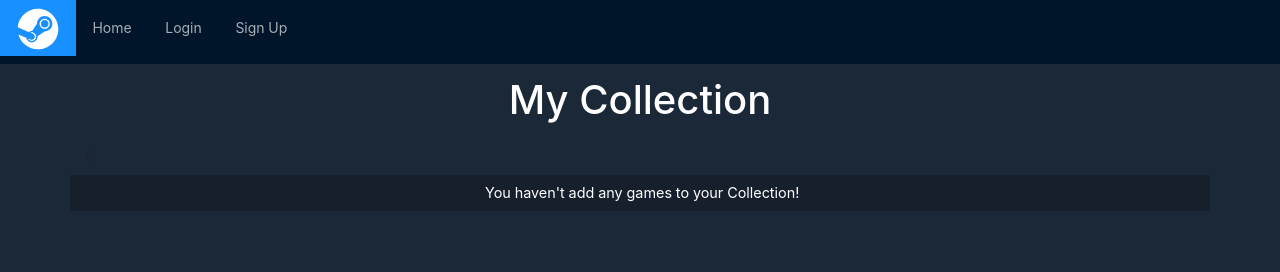
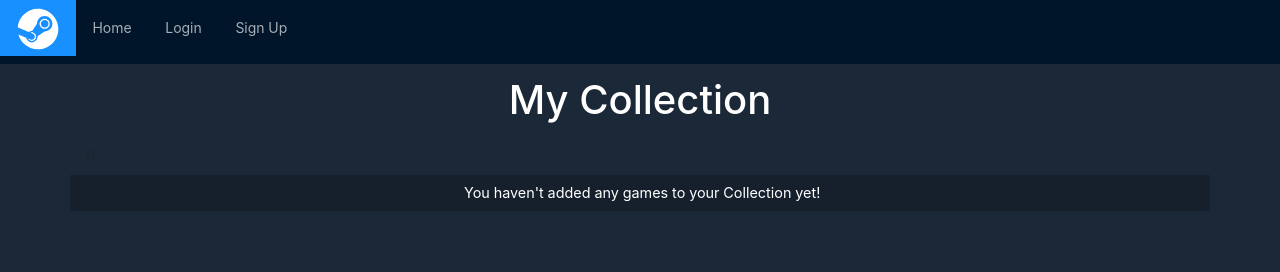
Before and after one commit to kgolaszewski/steam-sale-sniffer, a React (Create React App) app: page /collection in a window 1280 px wide. Shown: the top 272 px of the page. Built offline with nearby package versions, Linux system fonts and the light colour scheme; sample sign-in values are in the browser's storage.

Commit message:
Fix message for no results in Collection & Wishlist

```diff
--- a/src/containers/Collection.js
+++ b/src/containers/Collection.js
@@ -154,7 +154,7 @@ class App extends Component {
 
             { this.state.wishlistitems.length === 0 &&
                 <div className='row game blank-search text'>
-                    <div>You haven't add any games to your Collection!</div>
+                    <div>You haven't added any games to your Collection yet!</div>
                 </div>
             }
 
--- a/src/containers/WishList.js
+++ b/src/containers/WishList.js
@@ -221,7 +221,7 @@ class App extends Component {
 
             { this.state.wishlistitems.length === 0 &&
                 <div className='row game blank-search text'>
-                    You haven't added any games to your Wish List!
+                    You haven't added any games to your Wishlist yet!
                 </div>
             }
 
```
